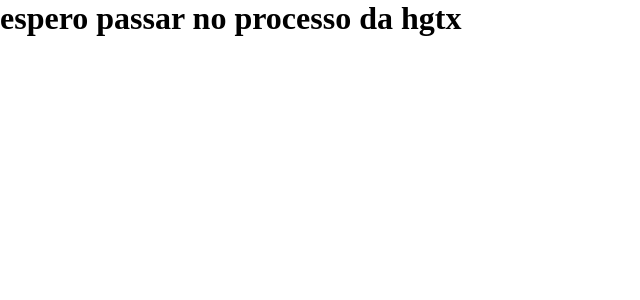
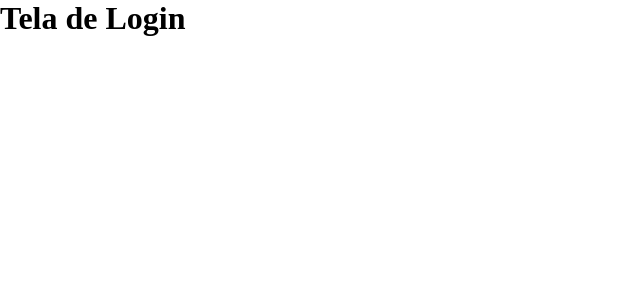
Before and after one commit to brucealberto/processo-hgtx, a React (Vite) app in the folder frontend/: page / in a window 1280 px wide. Shown: the top 300 px of the page, without its empty margins (0-640 px from the left). Built offline with nearby package versions, Linux system fonts and the light colour scheme.

Commit message:
feat: Login Route

```diff
--- a/frontend/package.json
+++ b/frontend/package.json
@@ -10,7 +10,8 @@
   },
   "dependencies": {
     "react": "^18.2.0",
-    "react-dom": "^18.2.0"
+    "react-dom": "^18.2.0",
+    "react-router-dom": "^6.3.0"
   },
   "devDependencies": {
     "@types/react": "^18.0.17",
--- a/frontend/src/App.jsx
+++ b/frontend/src/App.jsx
@@ -1,9 +1,12 @@
+import { BrowserRouter } from 'react-router-dom';
+import { AppRoutes } from './app.routes';
 
 function App() {
-
   return (
-    <h1>espero passar no processo da hgtx</h1>
-  )
+    <BrowserRouter>
+      <AppRoutes />
+    </BrowserRouter>
+  );
 }
 
-export default App
+export default App;
--- /dev/null
+++ b/frontend/src/app.routes.jsx
@@ -0,0 +1,9 @@
+import {Route, Routes} from 'react-router-dom';
+import { Login } from './screens/Login';
+export const AppRoutes = () => {
+  return (
+    <Routes>
+      <Route path="/" element={ <Login />} />
+    </Routes>
+  )
+}
--- a/frontend/src/screens/Login.jsx
+++ b/frontend/src/screens/Login.jsx
@@ -0,0 +1,5 @@
+export const Login = () => {
+  return (
+    <h1>Tela de Login</h1>
+  )
+}
```
Also changed, not shown: 1 other file (tests, documents, lock files or other folders).
